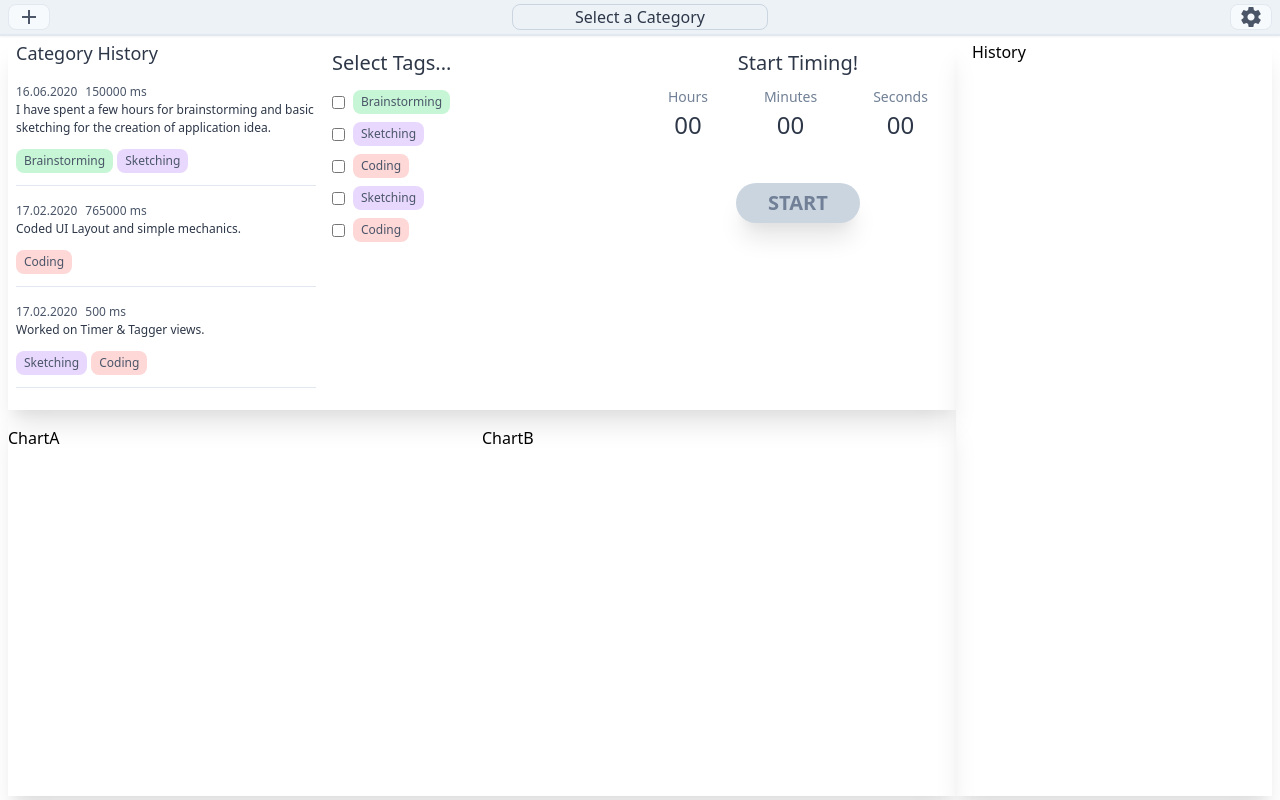
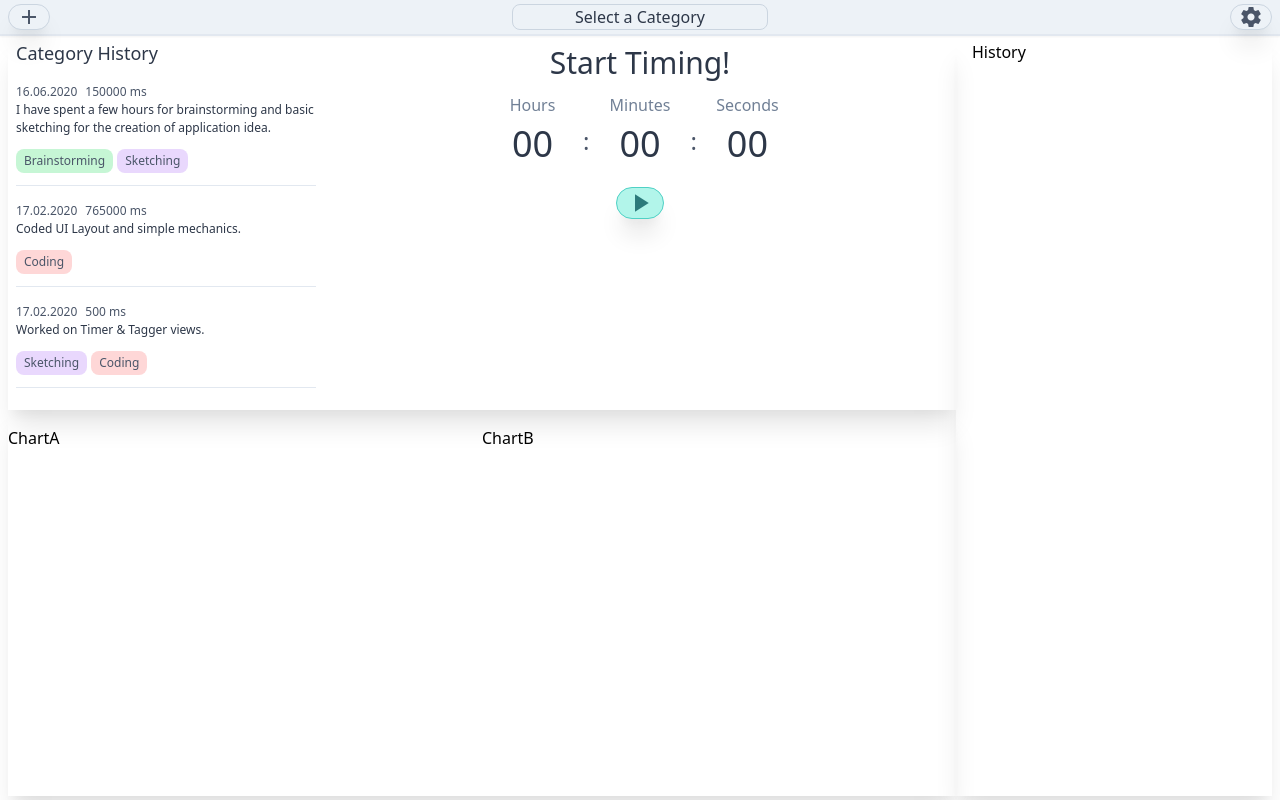
Before and after one commit to nezurian/timer, a React (Create React App) app: page / in a window 1280 px wide. Built offline with nearby package versions, Linux system fonts and the light colour scheme.

Commit message:
* TButton Interface remake. * Implemented new Buttons to Topbar.tsx * New Pause Timer Func & new Timer Buttons * New Tagger Buttons * Category Bar resize.

```diff
--- a/src/components/Operation/Operation.tsx
+++ b/src/components/Operation/Operation.tsx
@@ -46,7 +46,7 @@ export default function Operation() {
       <section className="overflow-y-scroll px-2 flex flex-col w-1/3">
         <p className="text-lg text-bold text-gray-800">Category History</p>
 
-        {/* History should take the complete list of Histoyry items.  */}
+        {/* History should take the complete list of History items.  */}
         {categoryHistory.map((hist) => (
           <History props={hist} />
         ))}
@@ -54,8 +54,8 @@ export default function Operation() {
 
       {/* Right side - Create New Task */}
       <section className="flex w-2/3">
-        <div className="flex flex-row w-full">
-          <Tagger tags={allTags} />
+        <div className="flex flex-row  justify-center w-full">
+          {/*<Tagger tags={allTags} />*/}
           <Timer />
         </div>
       </section>
--- a/src/components/Operation/Tagger.tsx
+++ b/src/components/Operation/Tagger.tsx
@@ -1,9 +1,10 @@
 import React from "react";
-import { Tag } from "../../types";
+import {Tag} from "../../types";
+import {Button} from "../Util.comp"
 
 interface Props {
     tags: Tag[];
-};
+}
 
 export default function Tagger(props: Props) {
     return (
@@ -15,15 +16,27 @@ export default function Tagger(props: Props) {
                 {props.tags.map((tag) => {
                     return (
                         <div className="flex flex-row items-center">
-              <input type="checkbox"></input>
+                            <input type="checkbox"/>
                             <div
                                 className={`px-2 ml-2 py-3 h-4 my-1 mr-1 rounded-lg bg-${tag.color}-200 flex items-center justify-center text-gray-700 text-xs font-hairline`}
                             >
-                {tag.tag}
-              </div>
+                                {tag.tag}</div>
                         </div>
                     );
                 })}
+                <div className="flex flex-row w-full justify-between space-x-1 items-center">
+                    <div className="flex items-center flex-row">
+                        <input type="checkbox"/>
+                        <input
+                            type="text"
+                            className=" ml-2 w-24 text-gray-800 px-1 font-hairline text-sm antialiased h-7 no-outline focus:border-teal-500 border rounded-lg"
+                        />
+                    </div>
+                    <div className="flex space-x-1 flex-row">
+                        <Button name="pick-color" icon="color_lens" color={"teal"} iconSize={"md"}/>
+                        <Button name="add-tag" icon="add" iconSize={"md"} color={"teal"}/>
+                    </div>
+                </div>
             </div>
         </div>
     );
--- a/src/components/Timer.tsx
+++ b/src/components/Timer.tsx
@@ -1,6 +1,7 @@
-import React, { useState, useEffect } from "react";
-import { Button, TimeDisplay } from "./Util.comp";
-import { Time } from "../types";
+import React, {useState, useEffect} from "react";
+import {TimeDisplay} from "./Util.comp";
+import {Time} from "../types";
+import {Button} from "./Util.comp"
 
 export default function Timer() {
     // Default State.
@@ -16,9 +17,9 @@ export default function Timer() {
     // Counter Function built with setTimeout( , 1000ms)
     const counter = (h: number, m: number, s: number) => {
         setTimeout(() => {
-      // Recursive function proceeds until seconds reache to 0.
+            // Recursive function proceeds until seconds reach to 0.
             if (s < 59) {
-        setTime({ hours: h, minutes: m, seconds: s + 1 });
+                setTime({hours: h, minutes: m, seconds: s + 1});
                 // If we have minutes, then we'll have to decrease minutes when seconds reach to zero.
             } else if (s === 59 && m < 59) {
                 // Seconds hit to 0, so it should display 59 a second later, and minute should be decreased.
@@ -29,7 +30,7 @@ export default function Timer() {
                 });
                 // The same logic proceeds, only for hours this time.
             } else if (s === 59 && m === 59) {
-        setTime({ hours: h + 1, minutes: 0, seconds: 0 });
+                setTime({hours: h + 1, minutes: 0, seconds: 0});
             }
         }, 1000);
     };
@@ -46,31 +47,54 @@ export default function Timer() {
     const stopTimer = () => {
         setProcess(false);
     };
+    // Pauses the Counter.
+    const pauseTimer = () => {
+        setProcess(false);
+    };
 
     return (
         <div className="flex flex-col w-1/2">
-      <p className="text-xl text-gray-800 text-center antialiased py-2 font-normal text-xl ">
+            <p className="text-xl text-gray-800 text-center antialiased font-normal text-3xl ">
                 {process ? "Running Timer..." : "Start Timing!"}
             </p>
-      <div className="flex flex-row justify-around">
-        <TimeDisplay name={"Hours"} value={time.hours} />
-        <TimeDisplay name={"Minutes"} value={time.minutes} />
-        <TimeDisplay name={"Seconds"} value={time.seconds} />
+            <div className="flex flex-row items-end mt-2 justify-between">
+                <TimeDisplay name={"Hours"} value={time.hours}/>
+                <p className="mb-3 antialiased text-gray-700 font-light text-2xl">
+                    :
+                </p>
+                <TimeDisplay name={"Minutes"} value={time.minutes}/>
+                <p className="mb-3 antialiased text-gray-700 font-light text-2xl">
+                    :
+                </p>
+                <TimeDisplay name={"Seconds"} value={time.seconds}/>
             </div>
-      <div className="w-full flex justify-center">
+            <div className="w-full flex mt-4 justify-center">
                 {process ? (
+                    <div className={"flex flex-row space-x-2"}>
                         <Button
                             name={"stop"}
                             trigger={stopTimer}
-            title={"STOP"}
-            color={"text-gray-600"}
+                            color={"teal"}
+                            iconSize={"3xl"}
+                            icon={"stop"}
                         />
+                        <Button
+                            name={"pause"}
+                            trigger={pauseTimer}
+                            color={"teal"}
+                            iconSize={"3xl"}
+                            icon={"pause"}
+                        />
+                    </div>
                 ) : (
                     <Button
                         name={"start"}
                         trigger={startTimer}
-            title={"START"}
-            color={"text-gray-600"}
+                        /*title={"Start"}*/
+                        color={"teal"}
+                        iconSize={"3xl"}
+                        icon={"play_arrow"}
+
                     />
                 )}
             </div>
@@ -78,7 +102,7 @@ export default function Timer() {
     );
 }
 
-// INPUT VALIDATION & INPUT DEPRECRATED.
+// INPUT VALIDATION & INPUT DEPRECATED.
 
 //  // Updates State --> Time Input for Hours, Minutes and Seconds.
 // const handleInput = (e: React.SyntheticEvent) => {
--- a/src/components/Topbar.tsx
+++ b/src/components/Topbar.tsx
@@ -1,16 +1,20 @@
 import React from "react";
-import Button from "./Topbar/Button";
+
+
 import CategoryBar from "./Topbar/CategoryBar";
+import {Button} from "./Util.comp";
 
-// Selector Bar, located at the Center Top of the App.
+// Main Bar, located at the Top of the application.
 // Selected Categories will be used to Log new tasks for the Category and show Data for the selected Info on the Main Screen.
 export default function Topbar() {
-  return (
-    <div className="w-full px-2 py-1 border-b-2 border-gray-300 shadow-sm bg-gray-200 flex flex-row items-center justify-between">
-      <Button icon={"add"} />
-      {/* Category Selector. Includes a Bar (CategoryBar), A Dropdown Menu (CategoryMenu) and Single Menu Items (CategoryItem) */}
-      <CategoryBar />
-      <Button icon={"settings"} />
-    </div>
-  );
+    return (
+        <div
+            className="w-full px-2 py-1 border-b-2 border-gray-300 shadow-sm bg-gray-200 flex flex-row items-center justify-between">
+            <Button name="pick-color" icon="add" color={"gray"} iconSize={"md"}/>
+            {/* Category Selector. Includes a Bar (CategoryBar), A Dropdown Menu (CategoryMenu) and Single Menu Items (CategoryItem) */}
+            <CategoryBar/>
+            <Button name="pick-color" icon="settings" color={"gray"} iconSize={"md"}/>
+
+        </div>
+    );
 }
--- a/src/components/Util.comp.tsx
+++ b/src/components/Util.comp.tsx
@@ -1,24 +1,33 @@
 import React from "react";
-import { TDisplay } from "../types";
+import {TDisplay} from "../types";
+import {TButton} from "../types";
 
-interface Button {
-  trigger: VoidFunction;
-  name: string;
-  title: string;
-  color: string;
-}
+const Button = (props: TButton) => {
+    const color = props.color;
+    const BGColor = `bg-${color}-200`;
+    const BorderColor = `border-${color}-400`
+    const TextColor = `text-${color}-700`;
+    const TextSize = `text-${props.textSize}`;
+    const IconSize = `text-${props.iconSize}`;
 
-const Button = (props: Button) => {
     return (
         <button
-      name="props.name"
+            name={props.name}
             onClick={props.trigger}
-      className={`px-8 h-10 outline-none rounded-full ${props.color} bg-gray-400 font-bold text-xl mt-10 shadow-xl`}
+            className={`border no-outline flex items-center outline-none rounded-full ${BorderColor} ${BGColor} ${TextColor} font-bold ${TextSize} shadow-xl`}
         >
-      {props.title}
+            {/* If an Icon is provided, than we'll have either only an Icon button, or a button with Icon and Text, next to each other.*/}
+            {props.icon ? (
+                <div className="flex flex-row px-2">
+                    <i className={`material-icons flex items-center ${IconSize}`}>{props.icon}</i>
+                    {/* If a Title is provided along with Icon they are placed next to each other. */}
+                    {props.title ? <p className={`antialiased   font-light pr-1 ${TextSize}`}> {props.title} </p> : null }
+                </div>
+            ) : props.title}
         </button>
     );
 };
+
 
 interface Input {
     onChange: (e: React.SyntheticEvent) => void;
@@ -37,18 +46,18 @@ const Input = (props: Input) => {
                 value={props.value}
                 onChange={props.onChange}
                 className="bg-gray-100 w-1/3 mx-1 outline-none text-3xl text-center text-gray-500  rounded-lg"
-      ></input>
+            />
         </div>
     );
 };
 
 const TimeDisplay = (props: TDisplay) => {
     return (
-    <div className="flex flex-col text-center">
-      <p className="text-gray-600 antialiased text-sm font-light">
+        <div className="flex flex-col w-full text-center">
+            <p className="text-gray-600 antialiased text-md font-light">
                 {props.name}
             </p>
-      <p className="text-gray-800 antialiased text-2xl font-light">
+            <p className="text-gray-800 antialiased text-4xl font-light">
                 {props.value === 0
                     ? "00"
                     : props.value < 10
@@ -59,4 +68,4 @@ const TimeDisplay = (props: TDisplay) => {
     );
 };
 
-export { Button, Input, TimeDisplay };
+export {Button, Input, TimeDisplay};
--- a/src/types.ts
+++ b/src/types.ts
@@ -42,4 +42,16 @@ export type CommitTime = {
 export interface CommitType  {
   time: CommitTime;
   message: string;
-};
+}
+
+
+// All buttons in the program should be able to utilised with this interface. One button component to rule them all!
+export interface TButton {
+  trigger?: VoidFunction; // To trigger component specific function.
+  name?: string; // Button Name
+  title?: string; // To Display on the Button
+  color?: string; // This color will be used for Border, Background and Text, on the component.
+  textSize?: string; // Use Tailwind CSS text sizes.
+  icon?: string; // Used with Material Icons. Requires icon name such as "add" or "playlist_play"...
+  iconSize?: string // Use Tailwind CSS text sizes.
+}
```
Lines whose indentation alone changed are shown as unchanged.
